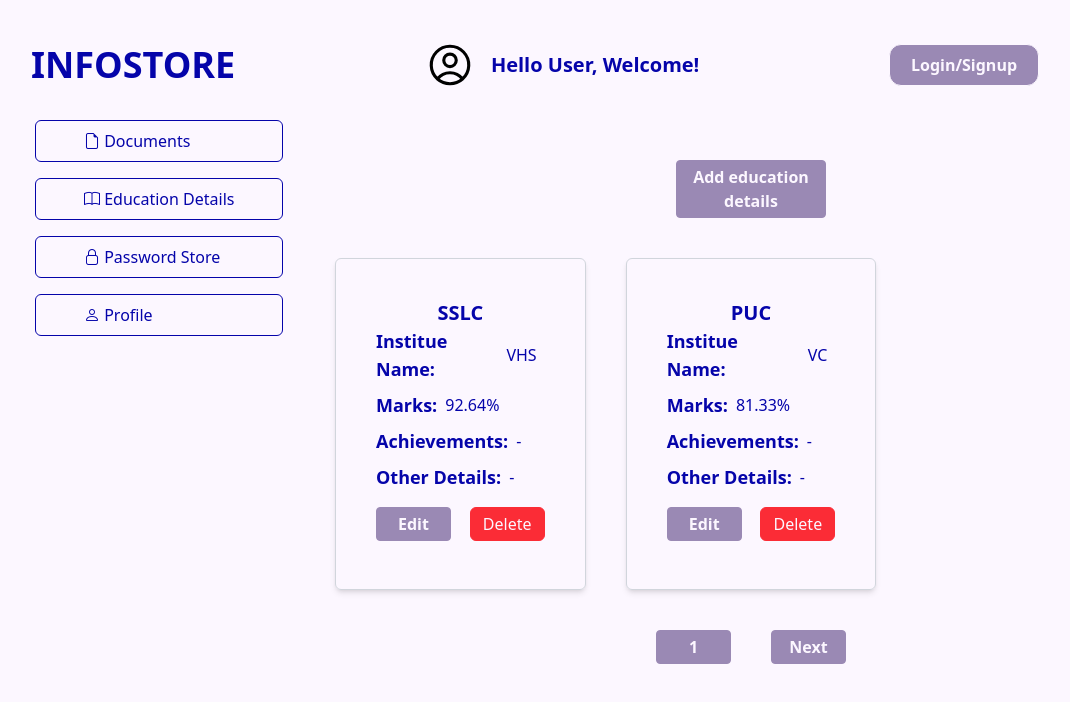
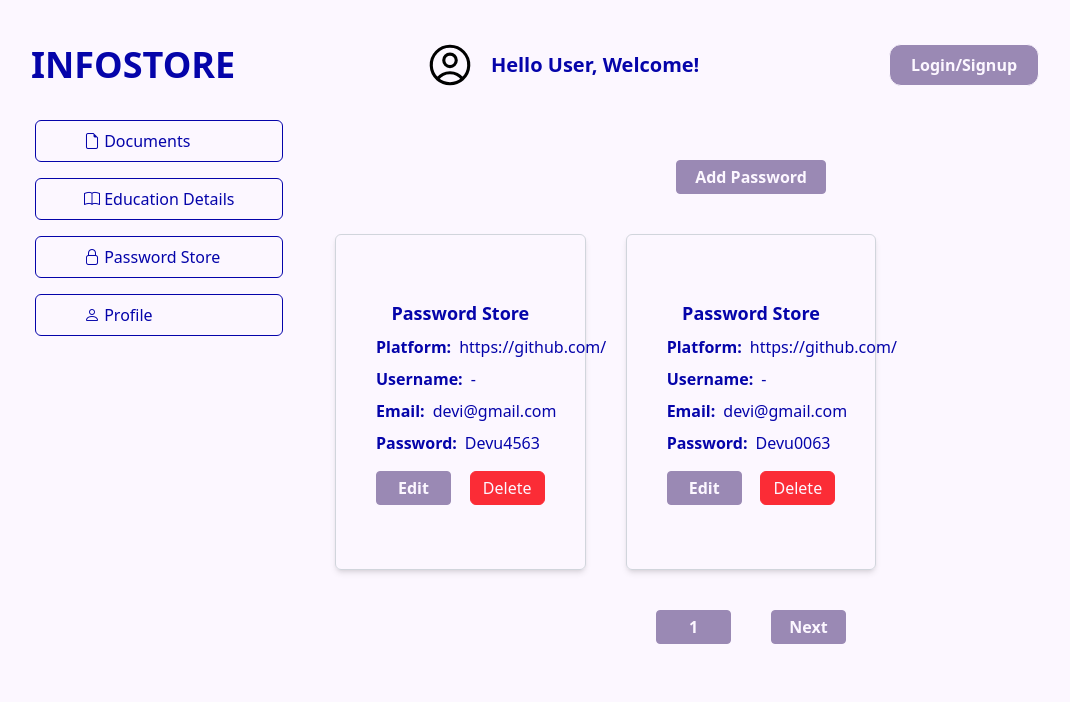
Before and after one commit to devi5040/infostore_MERN, a React (Vite) app in the folder infostore-frontend/: page / in a window 1280 px wide. Shown: the top 702 px of the page, without its empty margins (105-1175 px from the left). Built offline with nearby package versions, Linux system fonts and the light colour scheme.

Commit message:
completed with password store

```diff
--- a/infostore-frontend/src/App.jsx
+++ b/infostore-frontend/src/App.jsx
@@ -2,6 +2,7 @@ import Header from './components/Header'
 import Documents from './pages/Documents'
 import Education from './pages/Education'
 import Home from './pages/Home'
+import PasswordStore from './pages/PasswordStore'
 
 function App() {
 
@@ -11,7 +12,8 @@ function App() {
       <div className='absolute top-30 left-100 m-10 w-[65%]'>
         {/* <Home /> */ }
         {/* <Documents /> */ }
-        <Education />
+        {/* <Education /> */ }
+        <PasswordStore />
       </div>    </>
   )
 }
--- a/infostore-frontend/src/components/ItemCard/EducationCard.jsx
+++ b/infostore-frontend/src/components/ItemCard/EducationCard.jsx
@@ -15,7 +15,7 @@ function EducationCard( { education } ) {
 
     return (
         <Fragment>
-            { isEditing && <EditEducation /> }
+            { isEditing && <EditEducation closeModalHandler={ closeModal } /> }
             <div className='border border-gray-300 shadow-md rounded-md p-10 text-secondary'>
                 <h2 className='text-center font-bold text-xl'>{ education.education }</h2>
                 <div className='flex flex-col space-y-2'>
--- /dev/null
+++ b/infostore-frontend/src/components/ItemCard/PasswordCard.jsx
@@ -0,0 +1,45 @@
+import React, { Fragment, useState } from 'react'
+import Button from '../Button/Button'
+import EditPassword from '../password/EditPassword';
+
+function PasswordCard( { passwordData } ) {
+    const [isEditing, setIsEditing] = useState( false );
+
+    const editHandler = () => {
+        setIsEditing( true );
+    }
+
+    const closeModal = () => {
+        setIsEditing( false )
+    }
+    return (
+        <Fragment>
+            { isEditing && <EditPassword closeModal={ closeModal } /> }
+            <div className='shadow-md border border-gray-300 px-10 py-14 rounded-md text-secondary'>
+                <h2 className='text-lg font-semibold text-center my-2'>Password Store</h2>
+                <div className='flex gap-2 my-2'>
+                    <h3 className='text-md font-semibold'>Platform: </h3>
+                    <p>{ passwordData.platform }</p>
+                </div>
+                <div className='flex gap-2 my-2'>
+                    <h3 className='text-md font-semibold'>Username: </h3>
+                    <p>{ passwordData.username }</p>
+                </div>
+                <div className='flex gap-2 my-2'>
+                    <h3 className='text-md font-semibold'>Email: </h3>
+                    <p>{ passwordData.email }</p>
+                </div>
+                <div className='flex gap-2 my-2'>
+                    <h3 className='text-md font-semibold'>Password: </h3>
+                    <p>{ passwordData.password }</p>
+                </div>
+                <div className='flex justify-between'>
+                    <Button onClickButton={ editHandler } >Edit</Button>
+                    <button className='bg-red-500 text-primary w-[75px] py-1 rounded-md my-2 cursor-pointer border border-red-500 hover:bg-primary hover:text-red-500 duration-300'>Delete</button>
+                </div>
+            </div>
+        </Fragment>
+    )
+}
+
+export default PasswordCard
--- a/infostore-frontend/src/components/Paginator/Paginator.jsx
+++ b/infostore-frontend/src/components/Paginator/Paginator.jsx
@@ -2,7 +2,6 @@ import React, { Fragment } from 'react'
 import Button from '../Button/Button'
 
 function Paginator( { children, onChangePage, currentPage, lastPage } ) {
-    console.log( currentPage );
     const nextButtonClickHandler = () => {
         onChangePage( currentPage => currentPage + 1 );
     }
--- /dev/null
+++ b/infostore-frontend/src/components/password/AddPassword.jsx
@@ -0,0 +1,22 @@
+import React from 'react'
+import Modal from '../modal/Modal'
+import TextInput from '../Form-input/TextInput'
+
+function AddPassword( { closeModal } ) {
+    return (
+        <Modal modalHeading='Add Password to the Store' closeModal={ closeModal }>
+            <form action="">
+                <TextInput label='Please Enter Platform' field='platform' type='text' placeholder=' ' required />
+                <TextInput label='Please Enter Email' field='email' type='email' placeholder=' ' />
+                <TextInput label='Please Enter Username' field='username' type='text' placeholder=' ' />
+                <TextInput label='Please Enter Password' field='password' type='text' placeholder=' ' />
+                <div className='flex justify-between'>
+                    <button className='bg-secondary text-primary w-[100px] py-1 rounded-md my-2 cursor-pointer border border-secondary hover:bg-primary hover:text-secondary duration-300'>Add Now</button>
+                    <button onClick={ closeModal } className='bg-red-500 text-primary w-[100px] py-1 rounded-md my-2 cursor-pointer border border-red-500 hover:bg-primary hover:text-red-500 duration-300'>Close</button>
+                </div>
+            </form>
+        </Modal>
+    )
+}
+
+export default AddPassword
--- /dev/null
+++ b/infostore-frontend/src/components/password/EditPassword.jsx
@@ -0,0 +1,22 @@
+import React from 'react'
+import Modal from '../modal/Modal'
+import TextInput from '../Form-input/TextInput'
+
+function EditPassword( { closeModal } ) {
+    return (
+        <Modal modalHeading='Add Password to the Store' closeModal={ closeModal }>
+            <form action="">
+                <TextInput label='Please Enter Platform' field='platform' type='text' placeholder=' ' required value="-" />
+                <TextInput label='Please Enter Email' field='email' type='email' placeholder=' ' value="-" />
+                <TextInput label='Please Enter Username' field='username' type='text' placeholder=' ' value="-" />
+                <TextInput label='Please Enter Password' field='password' type='text' placeholder=' ' value="-" />
+                <div className='flex justify-between'>
+                    <button className='bg-secondary text-primary w-[100px] py-1 rounded-md my-2 cursor-pointer border border-secondary hover:bg-primary hover:text-secondary duration-300'>Update</button>
+                    <button onClick={ closeModal } className='bg-red-500 text-primary w-[100px] py-1 rounded-md my-2 cursor-pointer border border-red-500 hover:bg-primary hover:text-red-500 duration-300'>Close</button>
+                </div>
+            </form>
+        </Modal>
+    )
+}
+
+export default EditPassword
--- /dev/null
+++ b/infostore-frontend/src/pages/PasswordStore.jsx
@@ -0,0 +1,58 @@
+import React, { Fragment, useState } from 'react';
+import AddItemButton from '../components/Button/AddItemButton';
+import AddPassword from '../components/password/AddPassword';
+import Paginator from '../components/Paginator/Paginator';
+import PasswordCard from '../components/ItemCard/PasswordCard';
+
+let TOTAL_PASSWORDS = 0;
+const ITEMS_PER_PAGE = 3;
+
+function PasswordStore() {
+    const [addPassword, setAddPassword] = useState( false );
+    const [currentPage, setCurrentPage] = useState( 1 );
+
+    TOTAL_PASSWORDS = 4;
+
+    const passwordData = [
+        {
+            _id: '67a0e3a8e6448dc418c578ba',
+            username: '-',
+            platform: 'https://github.com/',
+            email: 'devi@gmail.com',
+            password: 'Devu4563',
+            userId: '679a64dcb2440f3edcfc21fe',
+            __v: 0,
+        },
+        {
+            _id: '67a0e4aee9419cdc1bcf0f8e',
+            platform: 'https://github.com/',
+            username: '-',
+            email: 'devi@gmail.com',
+            password: 'Devu0063',
+            userId: '679a64dcb2440f3edcfc21fe',
+            __v: 0,
+        },
+    ];
+
+    const passwordAddHandler = () => {
+        setAddPassword( false );
+    };
+
+    return (
+        <Fragment>
+            <AddItemButton btnCaption="Add Password" isEditing={ setAddPassword } />
+            { addPassword && <AddPassword closeModal={ passwordAddHandler } /> }
+            <Paginator
+                currentPage={ currentPage }
+                onChangePage={ setCurrentPage }
+                lastPage={ Math.ceil( TOTAL_PASSWORDS / ITEMS_PER_PAGE ) }
+            >
+                { passwordData.map( ( password ) => {
+                    return <PasswordCard key={ password._id } passwordData={ password } />
+                } ) }
+            </Paginator>
+        </Fragment>
+    );
+}
+
+export default PasswordStore;
```
